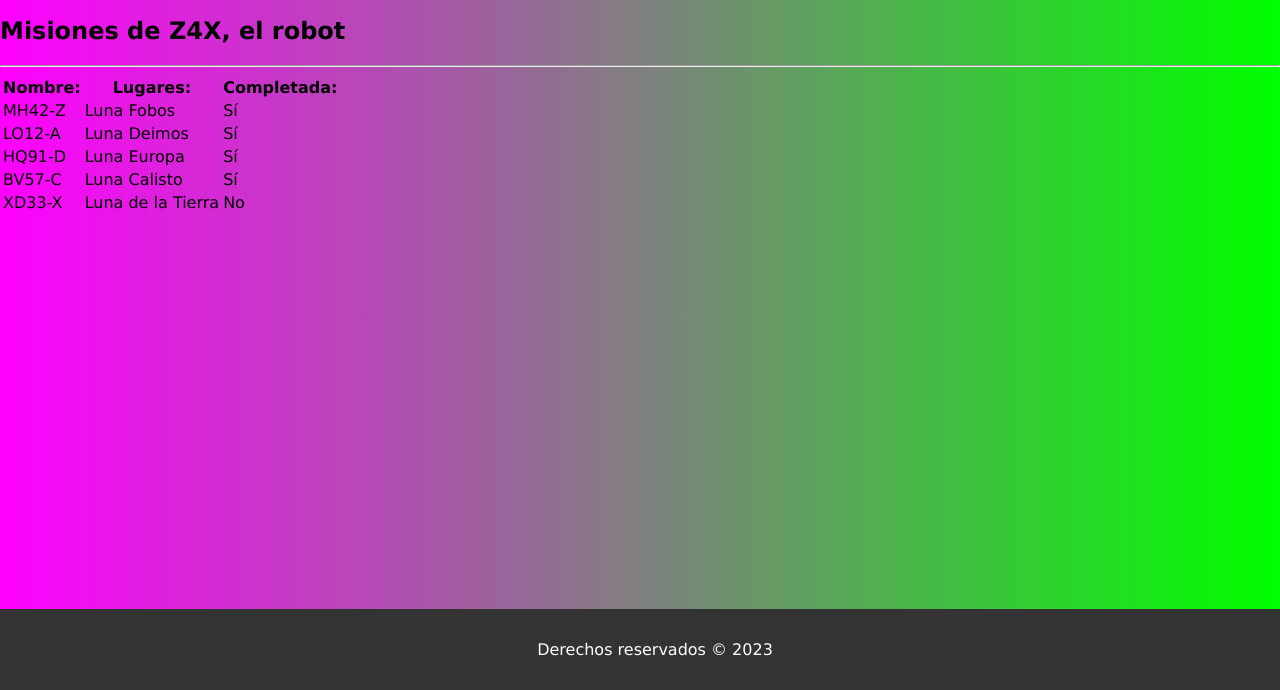
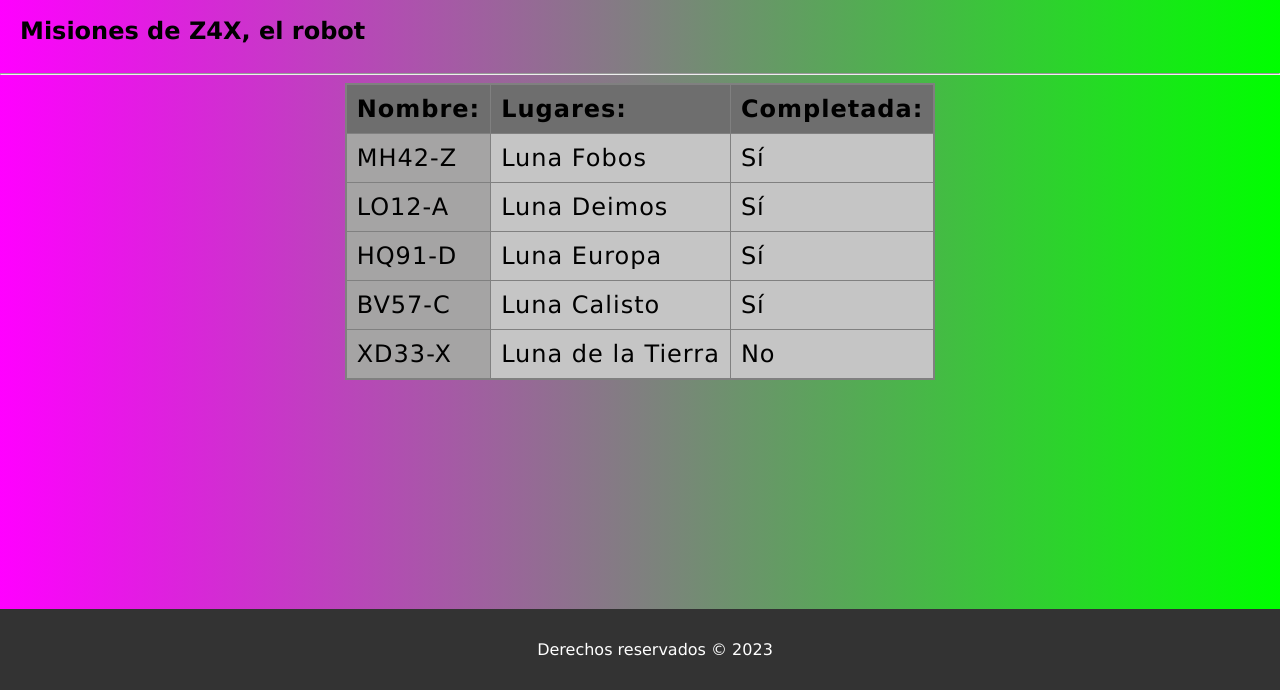
Before and after one commit to ivanleonel17/ProyectoHTML-CSS1, a plain HTML site: page misiones.html in a window 1280 px wide. Shown: the part 110-800 px from the top of the page. Drawn offline with Linux system fonts and the light colour scheme.

Commit message:
estilos misiones.css

```diff
--- a/misiones.html
+++ b/misiones.html
@@ -6,21 +6,17 @@
     <meta http-equiv="X-UA-Compatible" content="IE=edge">
     <meta name="viewport" content="width=device-width, initial-scale=1.0">
     <link rel="shortcut icon" href="favicon.ico" type="image/x-icon">
-    <title>Z4X, el robot</title>
-
-    <!-- Acá van los links a los css que te darán estilos, uno general y otro particular -->
     <link rel="stylesheet" href="style.css">
     <link rel="stylesheet" href="/styles/misiones.css">
+    <title>Z4X, el robot</title>
 </head>
 
 <body>
 
-    <!-- Este es el título y la navegación -->
     <header>
         <h1>Z4X, el robot</h1>
         <nav>
             <ul>
-                <!-- El que tiene el clase active es donde estás parado y te ayuda a darle estilo especial -->
                 <li><a href="index.html">Home</a></li>
                 <li><a class="active" href="misiones.html">Misiones</a></li>
                 <li><a href="audiovisuales.html">Audiovisuales</a></li>
@@ -29,29 +25,20 @@
         </nav>
     </header>
 
-    <!-- Este es el título secundario -->
     <h2>Misiones de Z4X, el robot</h2>
     <hr>
 
-
-
-    <div>
-
-        <!-- Esta es la tabla -->
+    <div class="contenedor">
         <table>
-            <!-- Colgroup es para ponerle estilo a las columnas -->
             <colgroup>
-                <col>
+                <col style="background-color: rgb(165, 164, 164);">
                 <col>
                 <col>
             </colgroup>
-
-            <!-- Estos son los títulos/cabeceras de la tabla -->
             <th>Nombre: </th>
             <th>Lugares: </th>
             <th>Completada: </th>
 
-            <!-- Acá van "fila a fila" cada "entrada" de la tabla -->
             <tr>
                 <td>MH42-Z</td>
                 <td>Luna Fobos</td>
@@ -80,7 +67,7 @@
         </table>
     </div>
 
-    <!-- Este es el footer (la parte del final de la página) -->
+
     <footer>
         <p>Derechos reservados &copy; 2023</p>
     </footer>
--- a/styles/misiones.css
+++ b/styles/misiones.css
@@ -0,0 +1,35 @@
+.contenedor{
+    display: flex;
+    justify-content: center;
+}
+
+table{
+    border-collapse: collapse;
+    border: 2px solid grey;
+    letter-spacing: 1px;
+    font-size: 1.5rem;
+    background-color: rgb(197, 197, 197);
+}
+
+th{
+    text-align: left;
+    border: 1px solid grey;
+    padding: 10px;
+    background-color: rgb(110, 110, 110);
+}
+
+
+
+td{
+    border: 1px solid grey;
+    padding: 10px;
+}
+
+h2{
+    margin: 0;
+    padding: 20px;
+}
+
+tr:hover{
+    background-color: rgb(205, 205, 205);
+}
```
